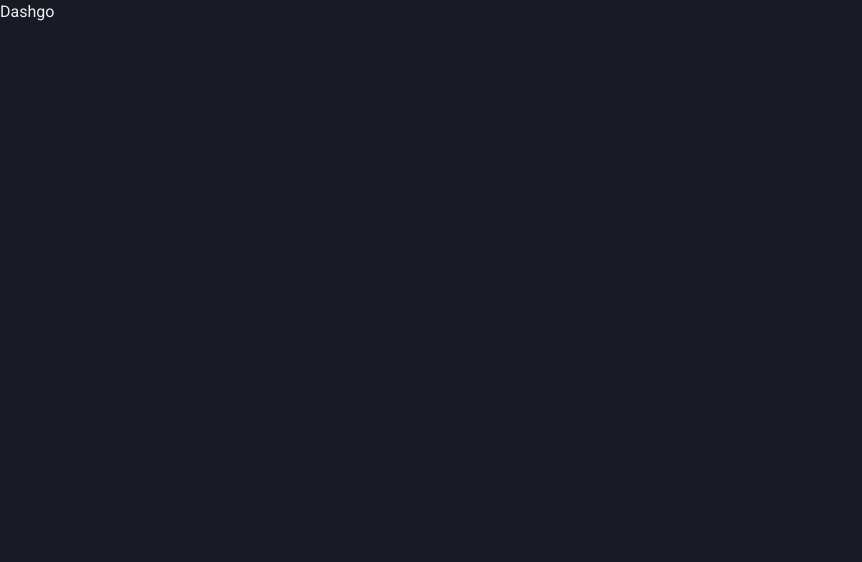
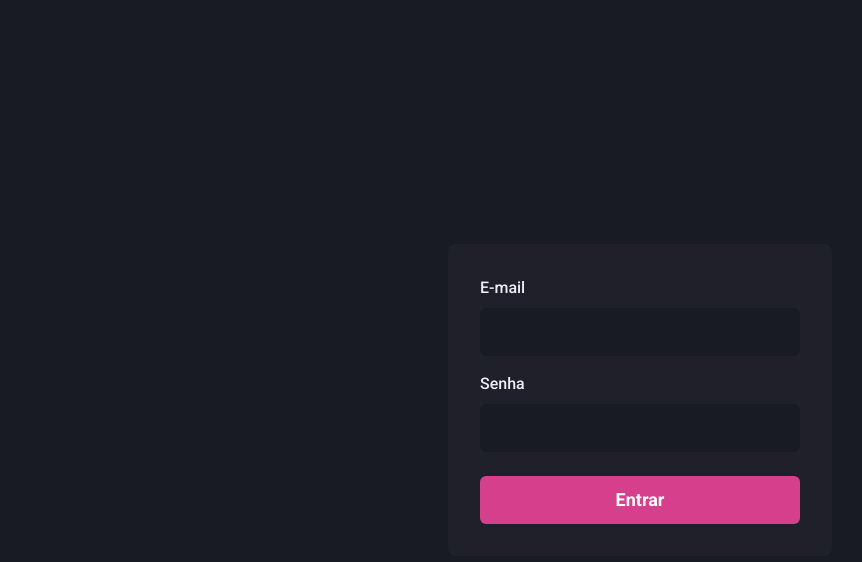
Before and after one commit to angelicacamboim/ignite_chapter4, a Next.js app in the folder dashgo/: page / in a window 1280 px wide. Shown: the top 562 px of the page, without its empty margins (0-862 px from the left). Built offline with nearby package versions, Linux system fonts and the light colour scheme.

Commit message:
page sign in

```diff
--- a/dashgo/src/pages/index.tsx
+++ b/dashgo/src/pages/index.tsx
@@ -1,3 +1,56 @@
+import {
+	Flex,
+	Input,
+	Button,
+	Stack,
+	FormLabel,
+	FormControl
+} from '@chakra-ui/react'
+//todos flex são divs
 export default function Home() {
-	return <h1>Dashgo</h1>
+	return (
+		<Flex w="100vw" h="100vh" align="center" justify="center">
+			<Flex
+				as="form"
+				w="30vw"
+				max-width={360}
+				bg="gray.800"
+				p="8"
+				borderRadius={8}
+				flexDir="column"
+			>
+				<Stack spacing="4">
+					<FormControl>
+						<FormLabel htmlFor="email">E-mail</FormLabel>
+						<Input
+							id="email"
+							name="email"
+							type="email"
+							focusBorderColor="pink.500"
+							bgColor="gray.900"
+							variant="filled"
+							_hover={{ bgColor: 'gray.900' }}
+							size="lg"
+						/>
+					</FormControl>
+					<FormControl>
+						<FormLabel htmlFor="password">Senha</FormLabel>
+						<Input
+							id="password"
+							name="password"
+							type="password"
+							focusBorderColor="pink.500"
+							bgColor="gray.900"
+							variant="filled"
+							_hover={{ bgColor: 'gray.900' }}
+							size="lg"
+						/>
+					</FormControl>
+				</Stack>
+				<Button type="submit" mt="6" colorScheme="pink" size="lg">
+					Entrar
+				</Button>
+			</Flex>
+		</Flex>
+	)
 }
```
